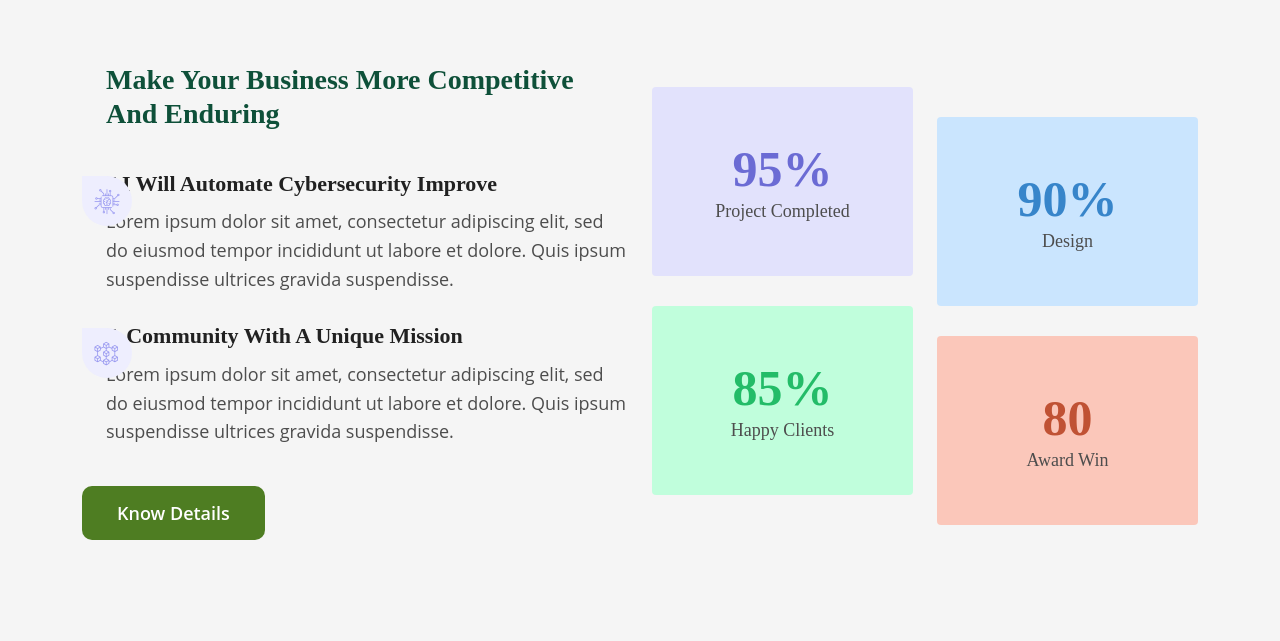
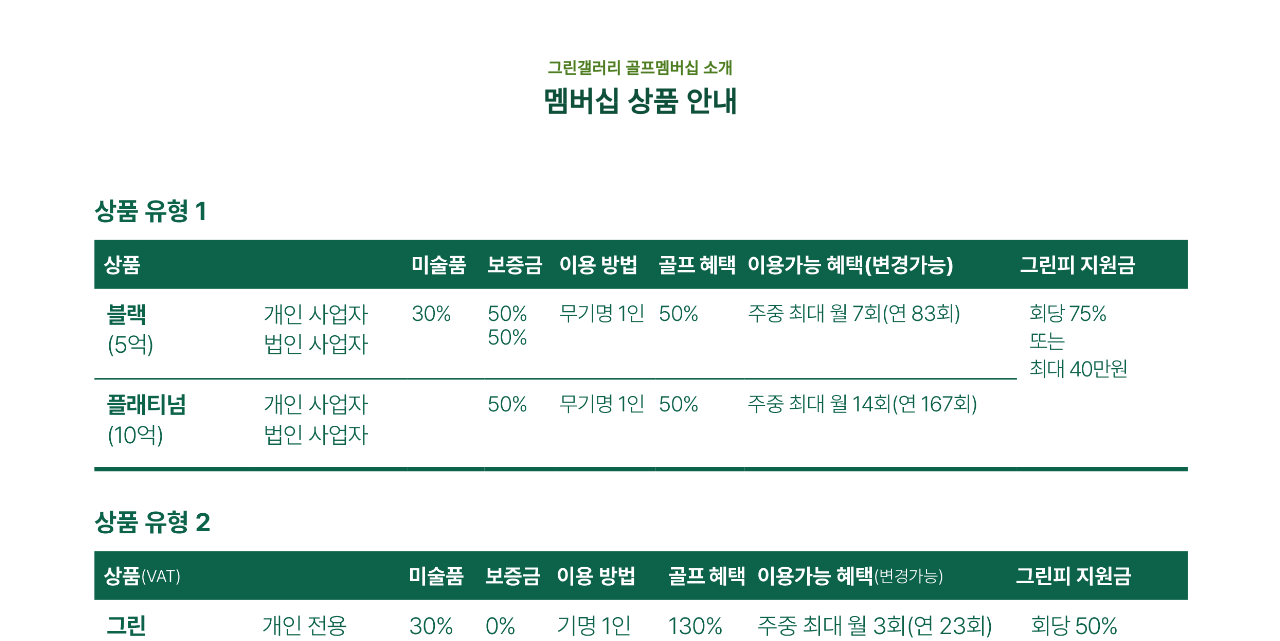
Before and after one commit to heyjohnis/gallery-k-art-hole, a Next.js app: page /membership in a window 1280 px wide. Shown: the part 1379-2020 px from the top of the page. Built offline with nearby package versions, Linux system fonts and the light colour scheme.

Commit message:
feat: 멤버십 소개

```diff
--- /dev/null
+++ b/components/Membership/MembershipBenefits.js
@@ -0,0 +1,22 @@
+import React from "react";
+import Link from "next/link";
+
+const MembershipBenefits = () => {
+
+  return (
+    <>
+      <section className="pricing-area pt-100 pb-70">
+        <div className="container">
+          <div className="section-title membership-tit">
+            <span>그린갤러리 골프멤버십 소개</span>
+            <h2>멤버십 상품 안내</h2>
+          </div>
+
+          <img src="/images/membership/graphic.png" alt="혜택 그래프"/>
+        </div>
+      </section>
+    </>
+  );
+};
+
+export default MembershipBenefits;
--- a/pages/membership.js
+++ b/pages/membership.js
@@ -1,9 +1,9 @@
 import React from "react";
 import Navbar from "../components/Layouts/Navbar";
 import PageBanner from "../components/Common/PageBanner";
-import MakeYourBusiness from "../components/Common/MakeYourBusiness";
 import Footer from "../components/Layouts/Footer";
 import MembershipStyle from '../components/Membership/MembershipStyle';
+import MembershipBenefits from '../components/Membership/MembershipBenefits';
 
 export default function Membership() {
   return (
@@ -19,9 +19,8 @@ export default function Membership() {
 
       <MembershipStyle/>
 
-      <div className="bg-fafafa">
-        <MakeYourBusiness />
-      </div>
+      <MembershipBenefits/>
+
 
       <Footer />
     </>
```
Also changed, not shown: public/images/membership/graphic.png (added).
